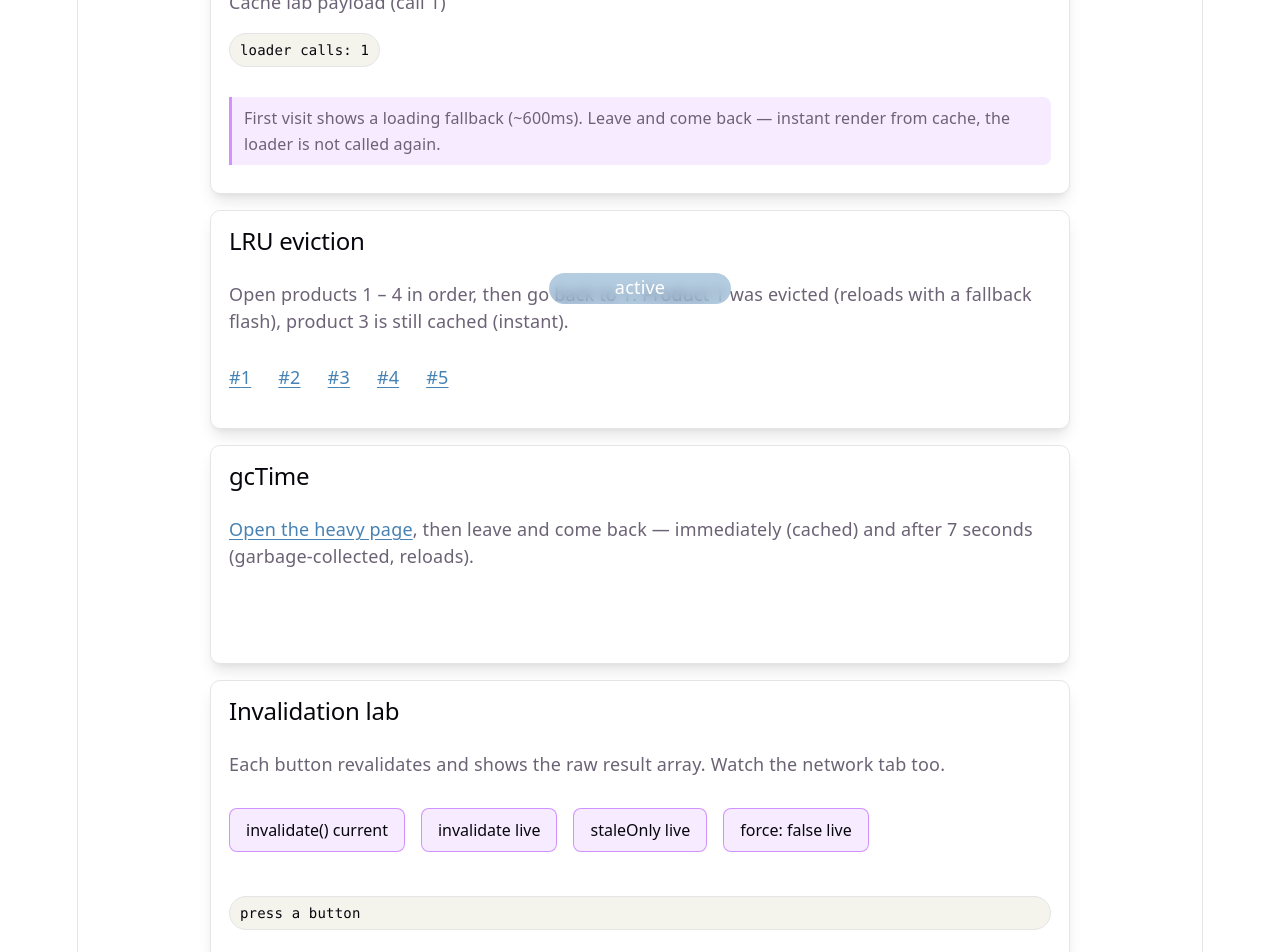
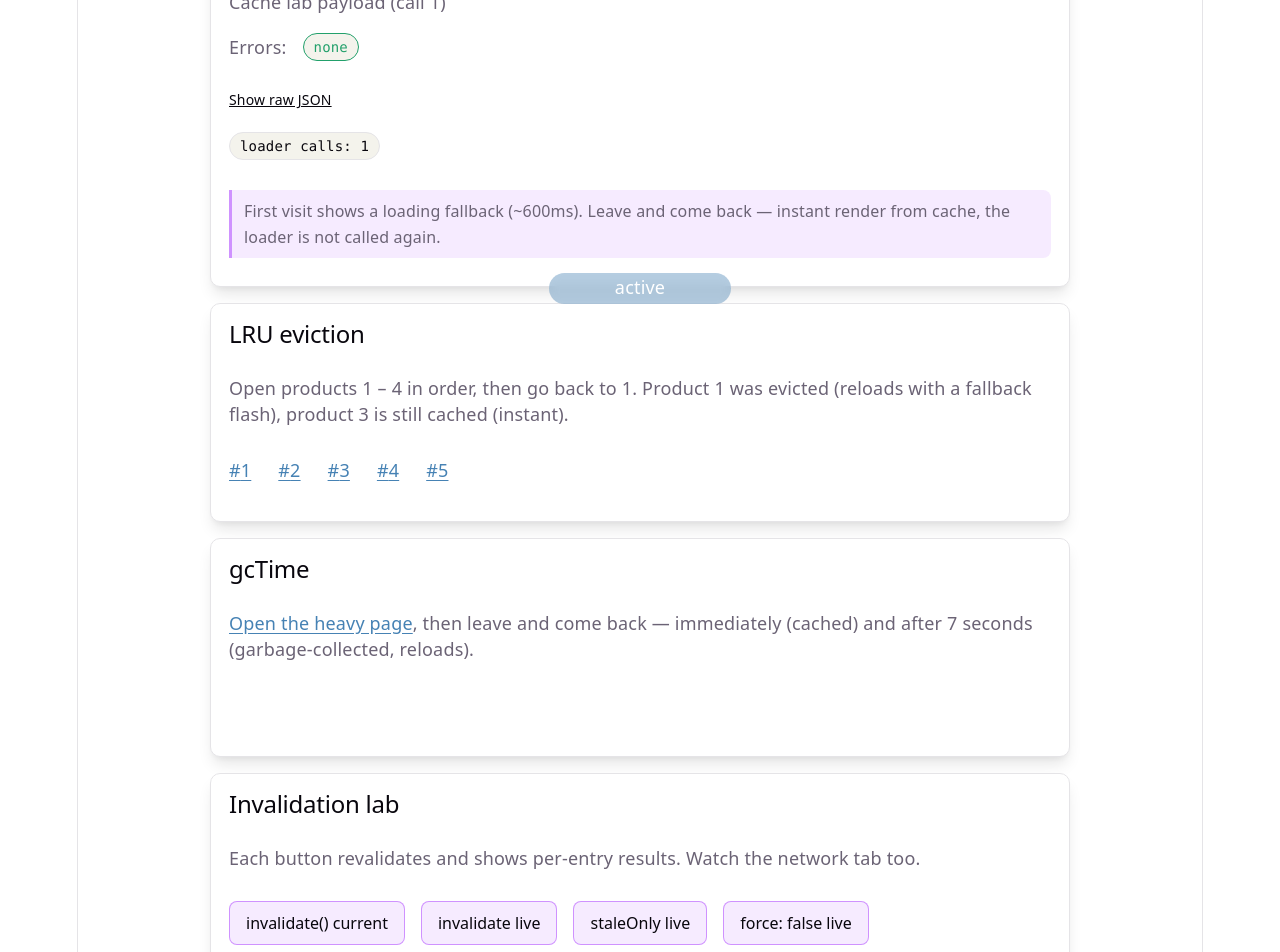
Before and after one commit to AndrewBubnov/clear-react-router, a React (Vite) app: page /playground/cache in a window 1280 px wide. Shown: the part 480-1432 px from the top of the page. Built offline with nearby package versions, Linux system fonts and the light colour scheme.

Commit message:
Add loader JSON display

```diff
--- a/src/playground/CachePage.tsx
+++ b/src/playground/CachePage.tsx
@@ -4,42 +4,83 @@ import { getCallCount } from './api';
 
 const PRODUCT_IDS = ['1', '2', '3', '4', '5'];
 
+type InvalidateEntry = { path: string; data: unknown; error: Error | null };
+
+const previewData = (data: unknown, limit = 80) => {
+	const text = typeof data === 'string' ? data : (JSON.stringify(data) ?? String(data));
+	return text.length > limit ? `${text.slice(0, limit)}…` : text;
+};
+
+const errorMessage = (error: Error | null) => (error instanceof Error ? error.message : String(error));
+
+// Errors don't survive JSON.stringify (they'd render as {}), so show their shape explicitly.
+const stringifyLoaderState = (data: unknown, loaderError: Error | null, beforeLoadError: Error | null) =>
+	JSON.stringify(
+		{
+			data,
+			loaderError: loaderError ? { message: loaderError.message } : null,
+			beforeLoadError: beforeLoadError ? { message: beforeLoadError.message } : null,
+		},
+		null,
+		2
+	);
+
 const InvalidateLab = () => {
 	const invalidate = useInvalidate();
-	const [lastResult, setLastResult] = useState('press a button');
-	const run = async (fn: () => Promise<unknown>) => {
-		const result = await fn();
-		setLastResult(JSON.stringify(result, null, 2));
-	};
+	const [lastResult, setLastResult] = useState<InvalidateEntry[] | null>(null);
 
 	return (
 		<div className="pg-card">
 			<h2>Invalidation lab</h2>
-			<p>Each button revalidates and shows the raw result array. Watch the network tab too.</p>
+			<p>Each button revalidates and shows per-entry results. Watch the network tab too.</p>
 			<div className="pg-row">
-				<button className="pg-btn" onClick={() => run(() => invalidate())}>
+				<button className="pg-btn" onClick={() => invalidate().then(setLastResult)}>
 					invalidate() current
 				</button>
-				<button className="pg-btn" onClick={() => run(() => invalidate('/playground/live'))}>
+				<button className="pg-btn" onClick={() => invalidate('/playground/live').then(setLastResult)}>
 					invalidate live
 				</button>
 				<button
 					className="pg-btn"
-					onClick={() => run(() => invalidate('/playground/live', { staleOnly: true }))}
+					onClick={() => invalidate('/playground/live', { staleOnly: true }).then(setLastResult)}
 				>
 					staleOnly live
 				</button>
-				<button className="pg-btn" onClick={() => run(() => invalidate('/playground/live', { force: false }))}>
+				<button
+					className="pg-btn"
+					onClick={() => invalidate('/playground/live', { force: false }).then(setLastResult)}
+				>
 					force: false live
 				</button>
 			</div>
-			<pre className="pg-badge">{lastResult}</pre>
+			{lastResult === null ? (
+				<p className="pg-hint">press a button</p>
+			) : lastResult.length === 0 ? (
+				<p className="pg-hint">no matching cache entries — nothing was revalidated</p>
+			) : (
+				<ul className="pg-list">
+					{lastResult.map(entry => (
+						<li key={entry.path}>
+							<span className="pg-badge">{entry.path}</span>{' '}
+							{entry.error ? (
+								<span className="pg-badge err">error: {errorMessage(entry.error)}</span>
+							) : (
+								<>
+									<span className="pg-badge ok">ok</span>{' '}
+									<span className="pg-badge">{previewData(entry.data)}</span>
+								</>
+							)}
+						</li>
+					))}
+				</ul>
+			)}
 		</div>
 	);
 };
 
 const CachePage = () => {
-	const { data } = useLoaderState<string>();
+	const { data, loaderError, beforeLoadError } = useLoaderState<string>();
+	const loadError = loaderError ?? beforeLoadError;
 	return (
 		<div className="pg-wrap">
 			<h1>Cache: eviction, gcTime, invalidation</h1>
@@ -50,6 +91,18 @@ const CachePage = () => {
 			<div className="pg-card">
 				<h2>This page itself is cached</h2>
 				<p>{data}</p>
+				<p className="pg-row pg-no-margin">
+					Errors:
+					{loadError ? (
+						<span className="pg-badge err">{errorMessage(loadError)}</span>
+					) : (
+						<span className="pg-badge ok">none</span>
+					)}
+				</p>
+				<details className="pg-details">
+					<summary>Show raw JSON</summary>
+					<pre>{stringifyLoaderState(data, loaderError, beforeLoadError)}</pre>
+				</details>
 				<p>
 					<span className="pg-badge">loader calls: {getCallCount('cache')}</span>
 				</p>
--- a/src/playground/playground.css
+++ b/src/playground/playground.css
@@ -136,15 +136,67 @@ button.pg-switch:focus-visible {
 	margin: 12px 0;
 }
 
+.pg-details {
+	display: block;
+	margin-top: 8px;
+	font-size: 14px;
+	/* Allows block-size transitions to/from auto below. */
+	interpolate-size: allow-keywords;
+}
+
+/* Animated open/close. Progressive enhancement: browsers without
+   ::details-content or interpolate-size support simply snap open/closed. */
+.pg-details::details-content {
+	block-size: 0;
+	overflow: clip;
+	transition:
+		block-size 0.25s ease,
+		content-visibility 0.25s ease allow-discrete;
+}
+
+.pg-details[open]::details-content {
+	block-size: auto;
+}
+
+@media (prefers-reduced-motion: reduce) {
+	.pg-details::details-content {
+		transition: none;
+	}
+}
+
+.pg-details > summary {
+	display: inline;
+	cursor: pointer;
+	color: var(--text-h);
+	text-decoration: underline;
+}
+
+.pg-details > pre {
+	font-family: var(--mono), sans-serif;
+	font-size: 13px;
+	background: var(--code-bg);
+	border: 1px solid var(--border);
+	border-radius: 8px;
+	padding: 10px 12px;
+	margin: 0;
+	overflow-x: auto;
+	max-width: 100%;
+	/* Wrap instead of scrolling: a scrollbar popping in at full height
+	   would jump the layout at the last animation frame. */
+	white-space: pre-wrap;
+	overflow-wrap: anywhere;
+}
+
 .pg-badge {
 	display: inline-block;
 	font-family: var(--mono), sans-serif;
 	font-size: 14px;
-	padding: 3px 10px;
+	padding-inline: 10px;
 	border-radius: 20px;
 	border: 1px solid var(--border);
 	background: var(--code-bg);
 	color: var(--text-h);
+	white-space: pre-wrap;
 }
 
 .pg-badge.ok {
@@ -468,6 +520,10 @@ h1 {
 	background: rgb(0 128 0 / 0.55);
 }
 
+.pg-no-margin {
+	margin: 0;
+}
+
 @keyframes rotation {
 	0% {
 		transform: rotate(0deg);
```
